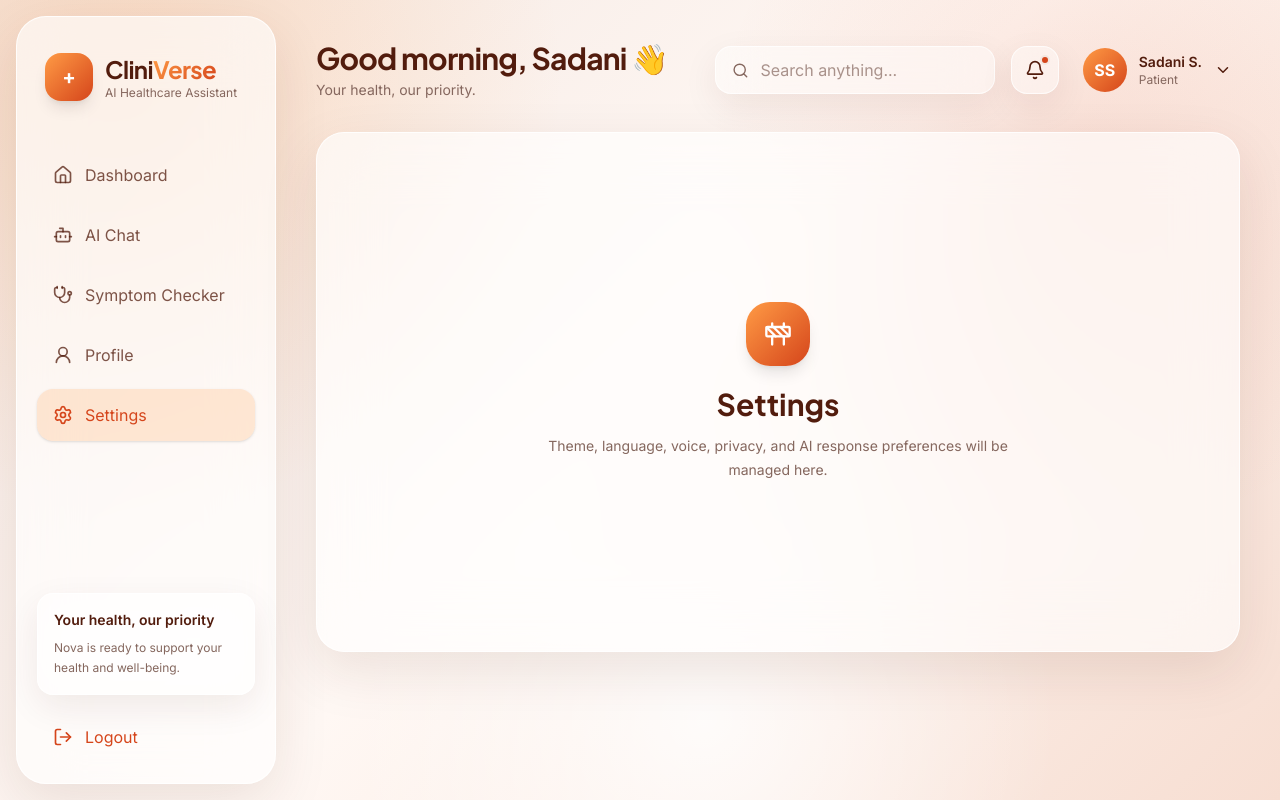
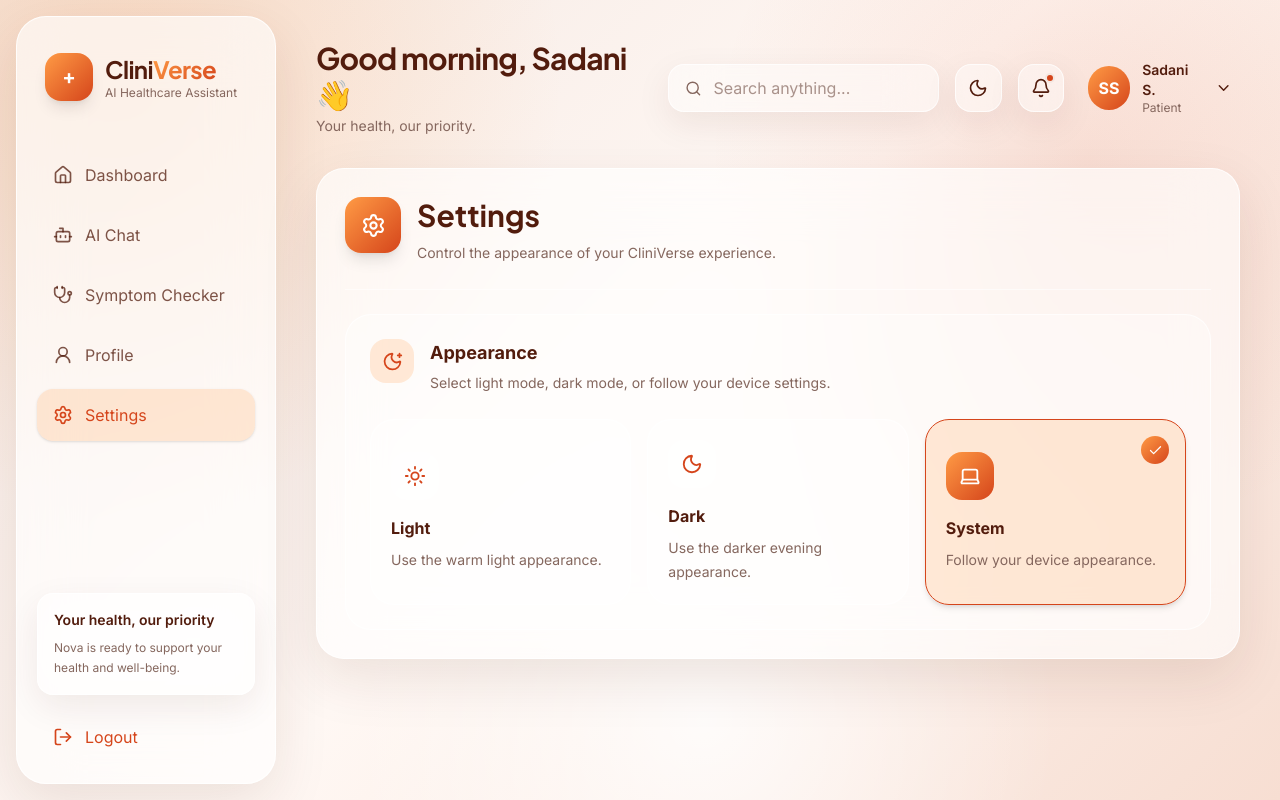
Before and after one commit to Sadani03/cliniverse, a Next.js app in the folder frontend/: page / in a window 1280 px wide. Both pictures are taken after a click on the button "Settings". Built offline with nearby package versions, Linux system fonts and the light colour scheme.

Commit message:
feat: add settings and persistent theme support

```diff
--- a/frontend/src/app/globals.css
+++ b/frontend/src/app/globals.css
@@ -20,6 +20,24 @@
 
   --shadow-soft: 0 20px 55px rgba(82, 28, 13, 0.1);
   --shadow-card: 0 12px 35px rgba(82, 28, 13, 0.08);
+}
+
+.dark {
+  --background: #170b07;
+  --background-secondary: #24100a;
+  --primary: #ff9b45;
+  --primary-hover: #ffad65;
+  --accent: #f15a2a;
+  --accent-hover: #ff7043;
+  --foreground: #fff4ee;
+  --muted-foreground: #d6b7aa;
+
+  --glass-background: rgba(54, 25, 17, 0.58);
+  --glass-background-strong: rgba(43, 18, 12, 0.76);
+  --glass-border: rgba(255, 202, 175, 0.16);
+
+  --shadow-soft: 0 20px 55px rgba(0, 0, 0, 0.34);
+  --shadow-card: 0 12px 35px rgba(0, 0, 0, 0.26);
 }
 
 * {
@@ -53,10 +71,38 @@ body {
     linear-gradient(
       135deg,
       var(--background) 0%,
-      #fff8f4 50%,
+      var(--background-secondary) 50%,
       #f7ded2 100%
     );
   background-attachment: fixed;
+  transition:
+    color 250ms ease,
+    background-color 250ms ease;
+}
+
+.dark body {
+  background:
+    radial-gradient(
+      circle at 10% 10%,
+      rgba(255, 155, 69, 0.16),
+      transparent 32%
+    ),
+    radial-gradient(
+      circle at 88% 18%,
+      rgba(213, 69, 27, 0.15),
+      transparent 30%
+    ),
+    radial-gradient(
+      circle at 55% 90%,
+      rgba(82, 28, 13, 0.3),
+      transparent 36%
+    ),
+    linear-gradient(
+      135deg,
+      var(--background) 0%,
+      var(--background-secondary) 52%,
+      #1b0b07 100%
+    );
 }
 
 button,
@@ -164,3 +210,50 @@ a {
 .animate-pulse-glow {
   animation: pulseGlow 3.5s ease-in-out infinite;
 }
+.dark .text-\[\#521C0D\] {
+  color: #fff4ee;
+}
+
+.dark .text-\[\#521C0D\]\/75 {
+  color: rgba(255, 244, 238, 0.78);
+}
+
+.dark .text-\[\#85675E\] {
+  color: #d6b7aa;
+}
+
+.dark .text-\[\#6F4B40\] {
+  color: #ddc0b4;
+}
+
+.dark .bg-white\/20,
+.dark .bg-white\/25,
+.dark .bg-white\/30,
+.dark .bg-white\/32,
+.dark .bg-white\/35,
+.dark .bg-white\/40,
+.dark .bg-white\/45,
+.dark .bg-white\/48,
+.dark .bg-white\/50,
+.dark .bg-white\/55,
+.dark .bg-white\/60,
+.dark .bg-white\/65,
+.dark .bg-white\/70 {
+  background-color: rgba(75, 34, 23, 0.55);
+}
+
+.dark input,
+.dark textarea,
+.dark select {
+  color: #fff4ee;
+}
+
+.dark input::placeholder,
+.dark textarea::placeholder {
+  color: rgba(214, 183, 170, 0.72);
+}
+
+.dark select option {
+  color: #fff4ee;
+  background: #2b120c;
+}
--- a/frontend/src/app/layout.tsx
+++ b/frontend/src/app/layout.tsx
@@ -1,5 +1,10 @@
 import type { Metadata } from "next";
-import { Inter, Plus_Jakarta_Sans } from "next/font/google";
+import {
+  Inter,
+  Plus_Jakarta_Sans,
+} from "next/font/google";
+
+import { ThemeProvider } from "@/providers/ThemeProvider";
 import "./globals.css";
 
 const inter = Inter({
@@ -15,7 +20,7 @@ const plusJakartaSans = Plus_Jakarta_Sans({
 export const metadata: Metadata = {
   title: "CliniVerse | Nova AI Healthcare Assistant",
   description:
-    "CliniVerse is an AI-powered healthcare assistant featuring Nova, an intelligent health companion.",
+    "CliniVerse is an AI-powered healthcare assistant featuring Nova.",
 };
 
 export default function RootLayout({
@@ -24,14 +29,21 @@ export default function RootLayout({
   children: React.ReactNode;
 }>) {
   return (
-    <html lang="en">
+    <html lang="en" suppressHydrationWarning>
       <body
         className={`${inter.variable} ${plusJakartaSans.variable} antialiased`}
         style={{
           fontFamily: "var(--font-inter), sans-serif",
         }}
       >
-        {children}
+        <ThemeProvider
+          attribute="class"
+          defaultTheme="system"
+          enableSystem
+          disableTransitionOnChange
+        >
+          {children}
+        </ThemeProvider>
       </body>
     </html>
   );
--- a/frontend/src/app/page.tsx
+++ b/frontend/src/app/page.tsx
@@ -4,10 +4,10 @@ import { useState } from "react";
 import { Header } from "@/components/layout/Header";
 import { Sidebar } from "@/components/layout/Sidebar";
 import { Dashboard } from "@/components/dashboard/Dashboard";
-import { PlaceholderPage } from "@/components/shared/PlaceholderPage";
 import { AIChatPage } from "@/components/chat/AIChatPage";
 import { SymptomCheckerPage } from "@/components/symptom-checker/SymptomCheckerPage";
 import { ProfilePage } from "@/components/profile/ProfilePage";
+import { SettingsPage } from "@/components/settings/SettingsPage";
 
 export default function Home() {
   const [activeItem, setActiveItem] = useState("Dashboard");
@@ -31,12 +31,7 @@ export default function Home() {
         return <ProfilePage />;
 
       case "Settings":
-        return (
-          <PlaceholderPage
-            title="Settings"
-            description="Theme, language, voice, privacy, and AI response preferences will be managed here."
-          />
-        );
+        return <SettingsPage />;
 
       default:
         return null;
--- a/frontend/src/components/layout/Header.tsx
+++ b/frontend/src/components/layout/Header.tsx
@@ -6,6 +6,8 @@ import {
   Menu,
   Search,
 } from "lucide-react";
+
+import { ThemeToggle } from "@/components/settings/ThemeToggle";
 
 type HeaderProps = {
   onOpenMobileMenu: () => void;
@@ -54,6 +56,8 @@ export function Header({
           />
         </div>
 
+        <ThemeToggle />
+
         <button
           type="button"
           className="glass-panel relative flex h-12 w-12 items-center justify-center rounded-2xl"
--- /dev/null
+++ b/frontend/src/components/settings/SettingsPage.tsx
@@ -0,0 +1,63 @@
+"use client";
+
+import {
+  MoonStar,
+  Settings,
+} from "lucide-react";
+
+import { GlassCard } from "@/components/shared/GlassCard";
+import { ThemeSelector } from "@/components/settings/ThemeSelector";
+
+export function SettingsPage() {
+  return (
+    <div className="mt-8">
+      <GlassCard strong className="p-5 sm:p-7">
+        <header className="flex items-start gap-4 border-b border-white/55 pb-6">
+          <div className="primary-gradient flex h-14 w-14 shrink-0 items-center justify-center rounded-2xl text-white shadow-lg">
+            <Settings size={25} />
+          </div>
+
+          <div>
+            <h2
+              className="text-2xl font-bold sm:text-3xl"
+              style={{
+                fontFamily:
+                  "var(--font-plus-jakarta), sans-serif",
+              }}
+            >
+              Settings
+            </h2>
+
+            <p className="mt-2 text-sm leading-6 text-[#85675E]">
+              Control the appearance of your CliniVerse
+              experience.
+            </p>
+          </div>
+        </header>
+
+        <section className="mt-6 rounded-[26px] border border-white/70 bg-white/30 p-5 sm:p-6">
+          <div className="flex items-start gap-4">
+            <div className="flex h-11 w-11 shrink-0 items-center justify-center rounded-2xl bg-[#FF9B45]/20 text-[#D5451B]">
+              <MoonStar size={21} />
+            </div>
+
+            <div>
+              <h3 className="text-lg font-bold">
+                Appearance
+              </h3>
+
+              <p className="mt-1 text-sm leading-6 text-[#85675E]">
+                Select light mode, dark mode, or follow your
+                device settings.
+              </p>
+            </div>
+          </div>
+
+          <div className="mt-6">
+            <ThemeSelector />
+          </div>
+        </section>
+      </GlassCard>
+    </div>
+  );
+}
--- /dev/null
+++ b/frontend/src/components/settings/ThemeSelector.tsx
@@ -0,0 +1,84 @@
+"use client";
+
+import {
+  Check,
+  Laptop,
+  Moon,
+  Sun,
+} from "lucide-react";
+import { useTheme } from "next-themes";
+
+import { cn } from "@/lib/utils";
+
+const themeOptions = [
+  {
+    value: "light",
+    label: "Light",
+    description: "Use the warm light appearance.",
+    icon: Sun,
+  },
+  {
+    value: "dark",
+    label: "Dark",
+    description: "Use the darker evening appearance.",
+    icon: Moon,
+  },
+  {
+    value: "system",
+    label: "System",
+    description: "Follow your device appearance.",
+    icon: Laptop,
+  },
+] as const;
+
+export function ThemeSelector() {
+  const { theme, setTheme } = useTheme();
+
+  return (
+    <div className="grid gap-4 md:grid-cols-3">
+      {themeOptions.map((option) => {
+        const Icon = option.icon;
+        const isSelected = theme === option.value;
+
+        return (
+          <button
+            key={option.value}
+            type="button"
+            onClick={() => setTheme(option.value)}
+            className={cn(
+              "relative rounded-[24px] border p-5 text-left transition duration-300",
+              isSelected
+                ? "border-[#D5451B] bg-[#FF9B45]/20 shadow-md"
+                : "border-white/60 bg-white/35 hover:-translate-y-1 hover:bg-white/55"
+            )}
+          >
+            {isSelected && (
+              <span className="primary-gradient absolute right-4 top-4 flex h-7 w-7 items-center justify-center rounded-full text-white">
+                <Check size={15} />
+              </span>
+            )}
+
+            <div
+              className={cn(
+                "flex h-12 w-12 items-center justify-center rounded-2xl",
+                isSelected
+                  ? "primary-gradient text-white"
+                  : "bg-white/50 text-[#D5451B]"
+              )}
+            >
+              <Icon size={22} />
+            </div>
+
+            <h4 className="mt-4 font-bold">
+              {option.label}
+            </h4>
+
+            <p className="mt-2 text-sm leading-6 text-[#85675E]">
+              {option.description}
+            </p>
+          </button>
+        );
+      })}
+    </div>
+  );
+}
--- /dev/null
+++ b/frontend/src/components/settings/ThemeToggle.tsx
@@ -0,0 +1,42 @@
+"use client";
+
+import {
+  Moon,
+  Sun,
+} from "lucide-react";
+import { useTheme } from "next-themes";
+
+export function ThemeToggle() {
+  const {
+    resolvedTheme,
+    setTheme,
+  } = useTheme();
+
+  const isDark = resolvedTheme === "dark";
+
+  return (
+    <button
+      type="button"
+      onClick={() =>
+        setTheme(isDark ? "light" : "dark")
+      }
+      className="glass-panel flex h-12 w-12 items-center justify-center rounded-2xl transition hover:scale-105"
+      aria-label={
+        isDark
+          ? "Switch to light theme"
+          : "Switch to dark theme"
+      }
+      title={
+        isDark
+          ? "Switch to light theme"
+          : "Switch to dark theme"
+      }
+    >
+      {isDark ? (
+        <Sun size={20} />
+      ) : (
+        <Moon size={20} />
+      )}
+    </button>
+  );
+}
--- /dev/null
+++ b/frontend/src/providers/ThemeProvider.tsx
@@ -0,0 +1,21 @@
+"use client";
+
+import type { ComponentProps } from "react";
+import {
+  ThemeProvider as NextThemesProvider,
+} from "next-themes";
+
+type ThemeProviderProps = ComponentProps<
+  typeof NextThemesProvider
+>;
+
+export function ThemeProvider({
+  children,
+  ...props
+}: ThemeProviderProps) {
+  return (
+    <NextThemesProvider {...props}>
+      {children}
+    </NextThemesProvider>
+  );
+}
```
